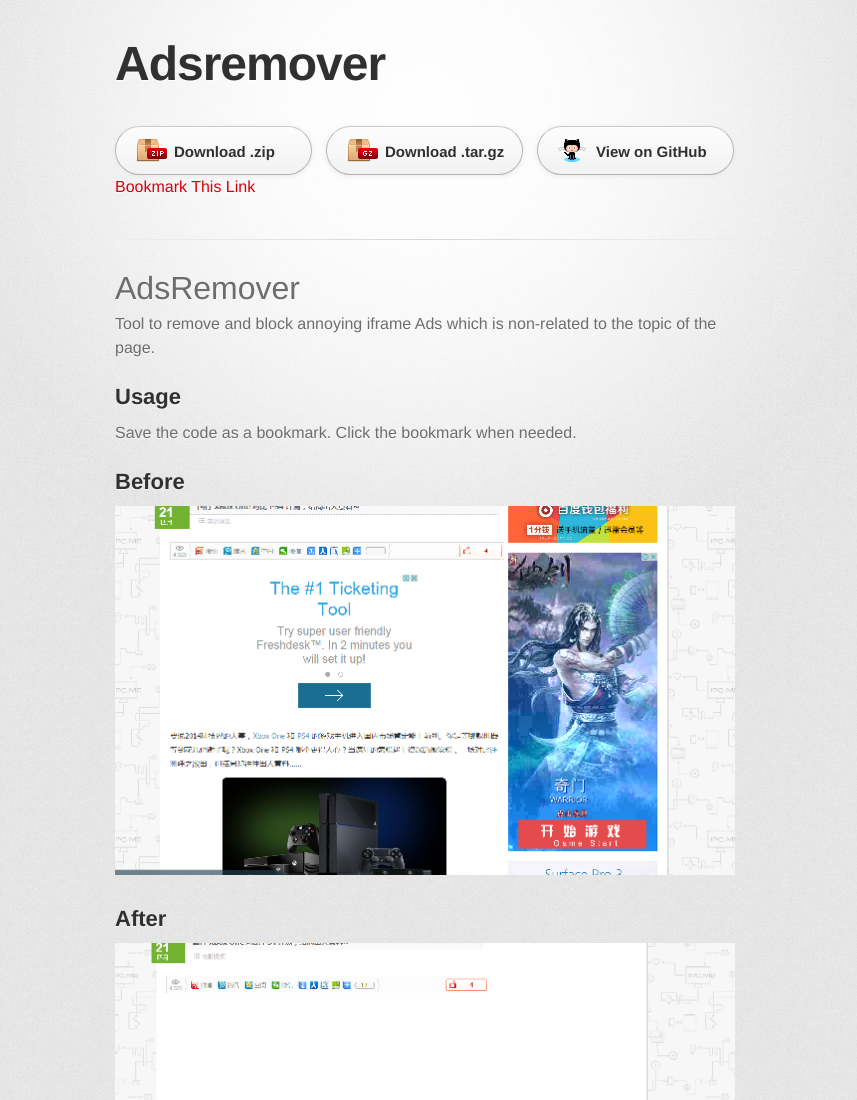
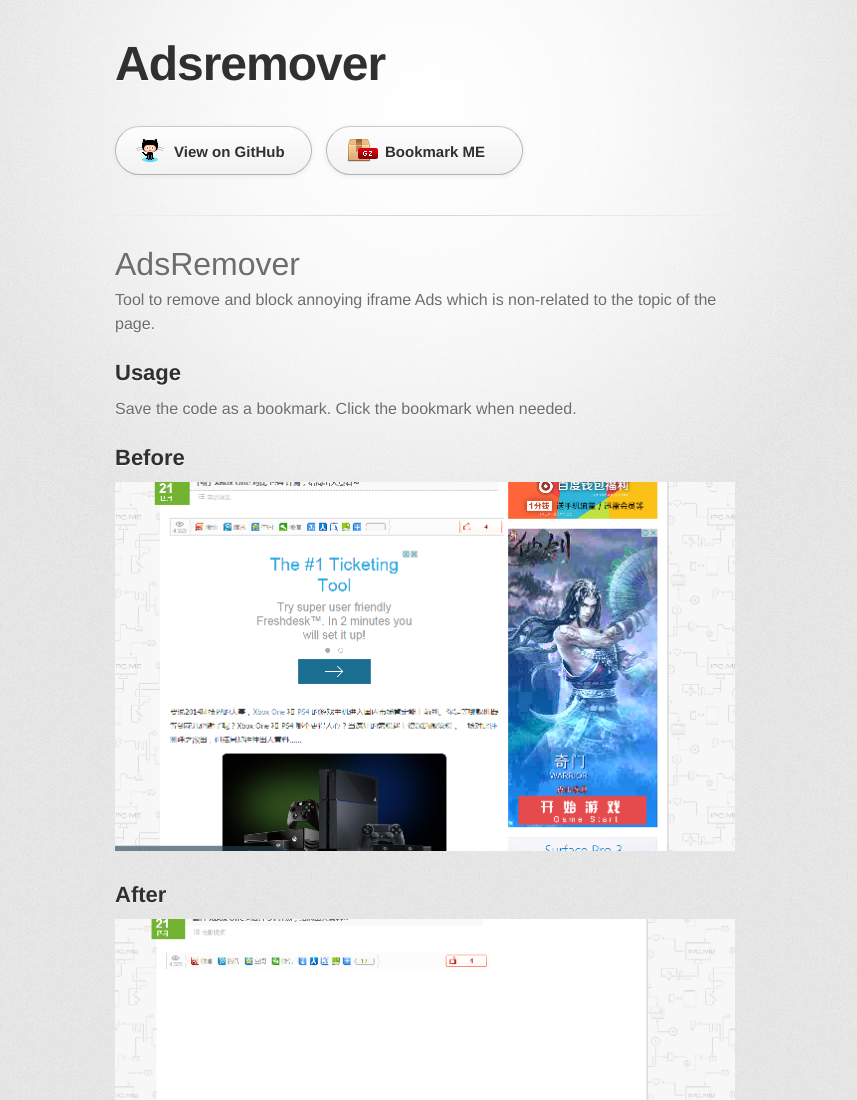
Before and after one commit to sallowdish/AdsRemover, a plain HTML site: page index.html in a window 1280 px wide. Shown: the top 1100 px of the page, without its empty margins (215-1072 px from the left). Drawn offline with nearby package versions, Linux system fonts and the light colour scheme; a web font is replaced by a local one.

Commit message:
update index.html and stylesheet

```diff
--- a/index.html
+++ b/index.html
@@ -19,9 +19,10 @@
 		$(function() {
 			$('#bookmarkme').click(function() {
 				if (window.sidebar && window.sidebar.addPanel) { // Mozilla Firefox Bookmark
-					window.sidebar.addPanel(document.title,window.location.href,'');
+					window.sidebar.addPanel('AdRemover',$(this).attr('href'),'');
 				} else if(window.external && ('AddFavorite' in window.external)) { // IE Favorite
-					window.external.AddFavorite(location.href,document.title);
+					window.external.AddFavorite(
+					$(this).attr('href'),'AdRemover');
 				} else if(window.opera && window.print) { // Opera Hotlist
 					this.title=document.title;
 					return true;
@@ -40,10 +41,8 @@
         </header>
 
         <section id="downloads" class="clearfix">
-          <a href="https://github.com/sallowdish/AdsRemover/zipball/master" id="download-zip" class="button"><span>Download .zip</span></a>
-          <a href="https://github.com/sallowdish/AdsRemover/tarball/master" id="download-tar-gz" class="button"><span>Download .tar.gz</span></a>
           <a href="https://github.com/sallowdish/AdsRemover" id="view-on-github" class="button"><span>View on GitHub</span></a>
-		  <a href="#" id='bookmarkme" class='button'><span>Bookmark This Link</span></a>
+		  <a href="#" id="bookmarkme" class="button"><span>Bookmark ME</span></a>
         </section>
 
         <hr>
--- a/stylesheets/stylesheet.css
+++ b/stylesheets/stylesheet.css
@@ -155,14 +155,11 @@
 #download-zip span {
   background: transparent url(../images/zip-icon.png) 12px 50% no-repeat;
 }
-#download-tar-gz span {
+#bookmarkme span {
   background: transparent url(../images/tar-gz-icon.png) 12px 50% no-repeat;
 }
 #view-on-github span {
   background: transparent url(../images/octocat-icon.png) 12px 50% no-repeat;
-}
-#view-on-github {
-  margin-right: 0;
 }
 
 code, pre {
```
